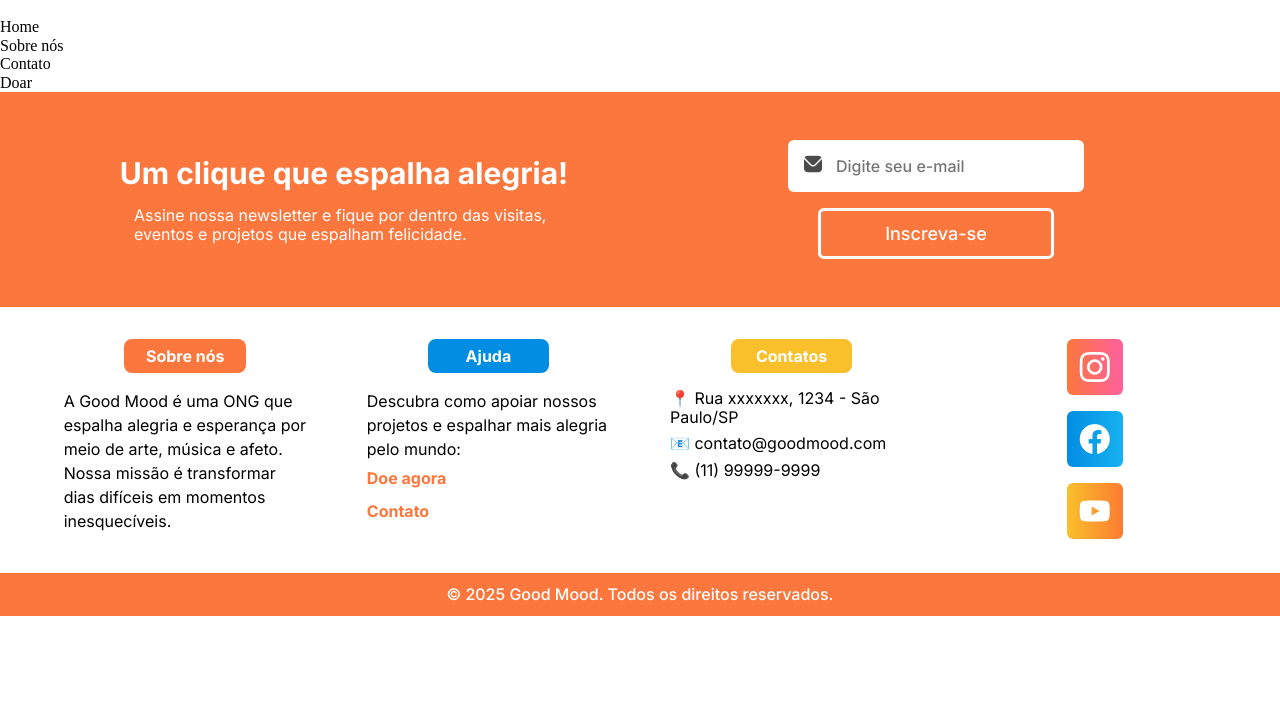
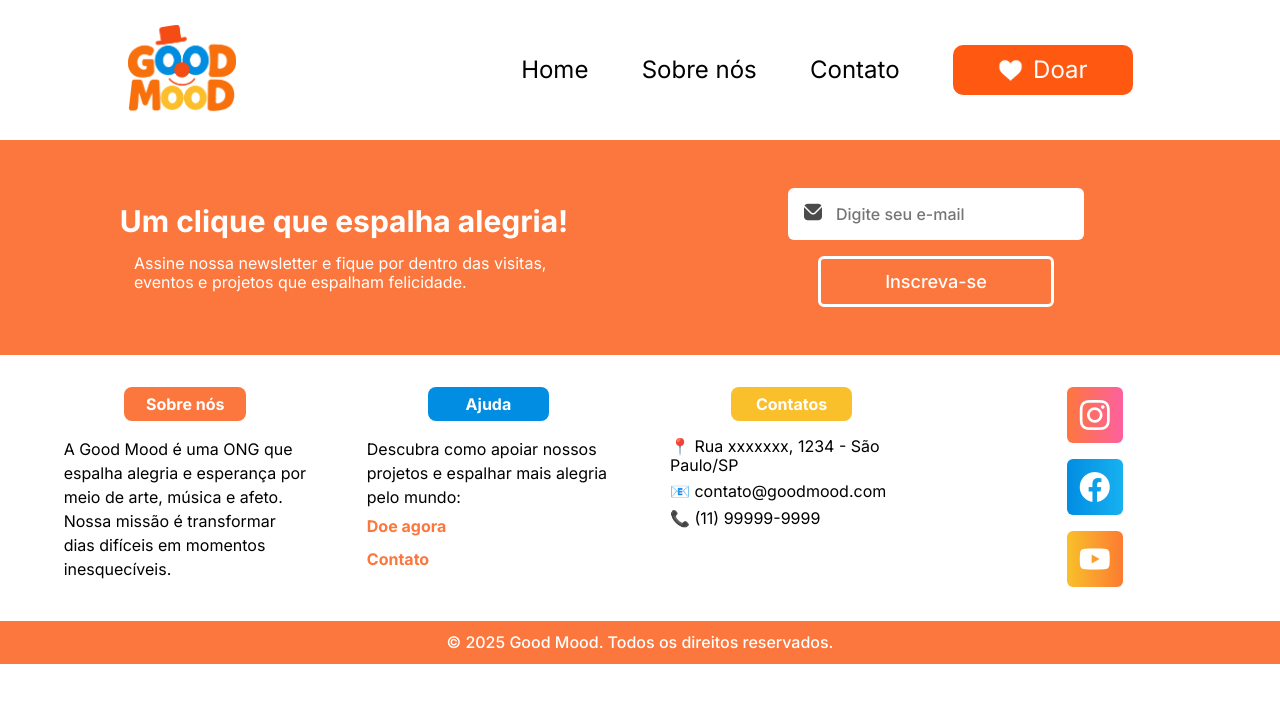
Before and after one commit to maugois/GoodMood, a plain HTML site: page index.html in a window 1280 px wide. Drawn offline with nearby package versions, Linux system fonts and the light colour scheme.

Commit message:
Adição do cabeçalho e dos assets necessários
Foi adicionado cabeçalho em todas as páginas HTML, e adicionado a parte do CSS do cabeçalho no style.css, além de acrescentar alguns assets necessários para o cabeçalho. Também foi alterado o ícone de todas as páginas, trocando do formato '.png' para '.ico'.

```diff
--- a/css/styles.css
+++ b/css/styles.css
@@ -3,7 +3,73 @@
 --------------------- */
 /* ---- CABEÇALHO ---- */
 
+#cabecalho_pagina{
+    background-color: #fff;
+    width: 100%;
+    height: 140px;
+    display: flex;
+    flex-direction: row;
+    align-items: center;
+    justify-content: space-between;
+    padding-left: 10%;
+    padding-right: 10%;
+    box-shadow: 0 0 10px rgb(0, 0, 0, 0.25);
+    font-family: var(--font-family-heading), sans-serif;
+}
 
+#logo_vertical{
+    width: 108.15px;
+    height: 90px;
+    float: left;
+    flex-shrink: 0;
+    margin-right: 10px;
+}
+
+#logo_vertical img{
+    width: 100%;
+    height: 100%;
+}
+
+#botoes_cabecalho{
+    width: 650px;
+    height: 80px;
+    float: left;
+    display: flex;
+    flex-direction: row;
+    align-items: center;
+    justify-content: space-around;
+    gap: 15px;
+}
+
+.botao_cabecalho{
+    display: flex;
+    flex-direction: row;
+    align-items: center;
+    justify-content: center;
+    text-decoration: none;
+    font-size: 24px;
+    color: #000;
+    height: 50px;
+    width: auto;
+    white-space: nowrap;
+    gap: 10px;
+}
+
+#botao_doar_cabecalho{
+    width: 180px;
+    border-radius: 10px;
+    background-color: #ff5810;
+    color: #fff;
+    display: flex;
+    flex-direction: row;
+    align-items: center;
+    justify-content: center;
+}
+
+#coracao_do_doar{
+    width: 25px;
+    height: 25px;
+}
 
 /* ---- PÁGINA INDEX ---- */
 
--- a/index.html
+++ b/index.html
@@ -6,7 +6,7 @@
     <!-- Título na barra de navegação -->
     <title>Good Mood - Seja bem-vindo</title>
     <!-- Ícone na barra de navegação -->
-    <link rel="icon" href="./assets/icons/Icon.png" type="image/png">
+    <link rel="icon" href="./assets/icons/icon.ico" type="image/x-icon">
     <!-- Link para variáveis do css -->
     <link rel="stylesheet" href="./css/variables.css" type="text/css">
     <!-- Link para padronizar ou normalizar css -->
@@ -19,21 +19,20 @@
 </head>
 <body>
     <!-- Cabeçalho -->
-    <header>
-        <div>
-            <img src="" alt="">
-        </div>
+    <header id="cabecalho_pagina">
+            <a href="#" id="logo_vertical">
+                <img src="assets/images/logo_vertical.png" alt="Logo da ONG Good Mood">
+            </a>
 
-        <div>
-            <nav>
-                <ul>
-                    <li><a href="index.html" target="_self" rel="next">Home</a></li>
-                    <li><a href="about.html" target="_self" rel="next">Sobre nós</a></li>
-                    <li><a href="contact.html" target="_self" rel="next">Contato</a></li>
-                    <li><a href="donate.html" target="_self" rel="next">Doar</a></li>
-                </ul>
+            <nav id="botoes_cabecalho">
+                <a href="#" class="botao_cabecalho">Home</a>
+                <a href="#" class="botao_cabecalho">Sobre nós</a>
+                <a href="#" class="botao_cabecalho">Contato</a>
+                <a href="#" id="botao_doar_cabecalho" class="botao_cabecalho">
+                    <img src="assets/images/coracao_do_doar.png" id="coracao_do_doar">
+                    <span>Doar</span>
+                </a>
             </nav>
-        </div>
     </header>
 
     <!-- Corpo do site - main -->
@@ -64,7 +63,7 @@
             </div>
         </div>
 
-        <!-- Corpo do cabeçalho -->
+        <!-- Corpo do rodapé -->
         <div class="box-middle">
             <div class="box-content-text">
                 <h4 class="title-footer-middle background-orange">Sobre nós</h4>
@@ -112,7 +111,7 @@
             </div>
         </div>
 
-        <!-- Copyright do cabeçalho -->
+        <!-- Copyright do rodapé -->
         <div class="copyright">
             <p>© 2025 Good Mood. Todos os direitos reservados.</p>
         </div>
```
Also changed, not shown: about.html (+14 -2 lines), contact.html (+14 -2 lines), donate.html (+14 -2 lines), assets/icons/Icon.png (deleted), assets/icons/icon.ico (added), assets/images/coracao_do_doar.png (added), assets/images/logo_vertical.png (added).
